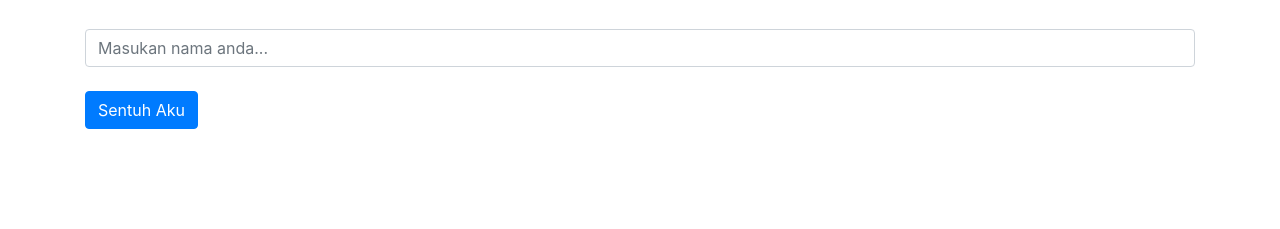
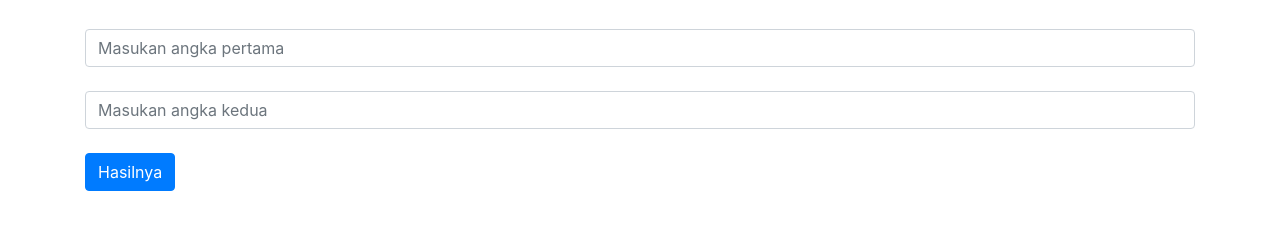
Before and after one commit to swengkie88/latihan, a plain HTML site: page index.html in a window 1280 px wide. Shown: the part 51-280 px from the top of the page. Drawn offline with nearby package versions, Linux system fonts and the light colour scheme.

Commit message:
Bikin kalkulator sederhana

```diff
--- a/index.html
+++ b/index.html
@@ -11,9 +11,14 @@
 	<div class="container">
 		<h1 id="banner"></h1>
 		<br>
-		<input type="text" class="form-control" id="nama" name="" placeholder="Masukan nama anda...">
+		<input type="text" class="form-control" id="angka1" name="" placeholder="Masukan angka pertama">
 		<br>
-		<button class="btn btn-primary" onclick="sapadia()">Sentuh Aku</button>
+		<input type="text" class="form-control" id="angka2" name="" placeholder="Masukan angka kedua">
+		<br>
+		<button class="btn btn-primary" onclick="tambahkan()">Hasilnya</button>
+		<br>
+		<br>
+		<h3 id="hasil"></h3>
 		<script src="https://cdnjs.cloudflare.com/ajax/libs/jquery/3.4.1/jquery.min.js" type="text/javascript"></script>
 		<script src="main.js"></script>
 	</div>
--- a/main.js
+++ b/main.js
@@ -1,5 +1,7 @@
 $('#banner').text("Kulo Nuwun Donya!");
-function sapadia(){
-	var nama = $('#nama').val();
-	$('#banner').text(`Hello, ${nama}!`);
+function tambahkan(){
+	var angka1 = parseInt($('#angka1').val());
+	var angka2 = parseInt($('#angka2').val());
+	var hasil = angka1 + angka2;
+	$('#hasil').text(`Hasil dari ${angka1} + ${angka2} = ${hasil}`);
 }
```
